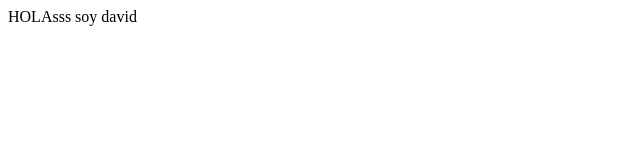
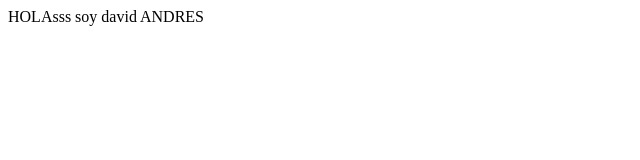
Before and after one commit to D-ave-code/D-ave-code.github.io, a plain HTML site: page index.html in a window 1280 px wide. Shown: the full height of the page, 0-640 px from the left. Drawn offline with Linux system fonts and the light colour scheme.

Commit message:
Update index.html

```diff
--- a/index.html
+++ b/index.html
@@ -8,6 +8,6 @@
 </head>
 <body>
     HOLAsss
-    soy david
+    soy david ANDRES
 </body>
 </html>
```
